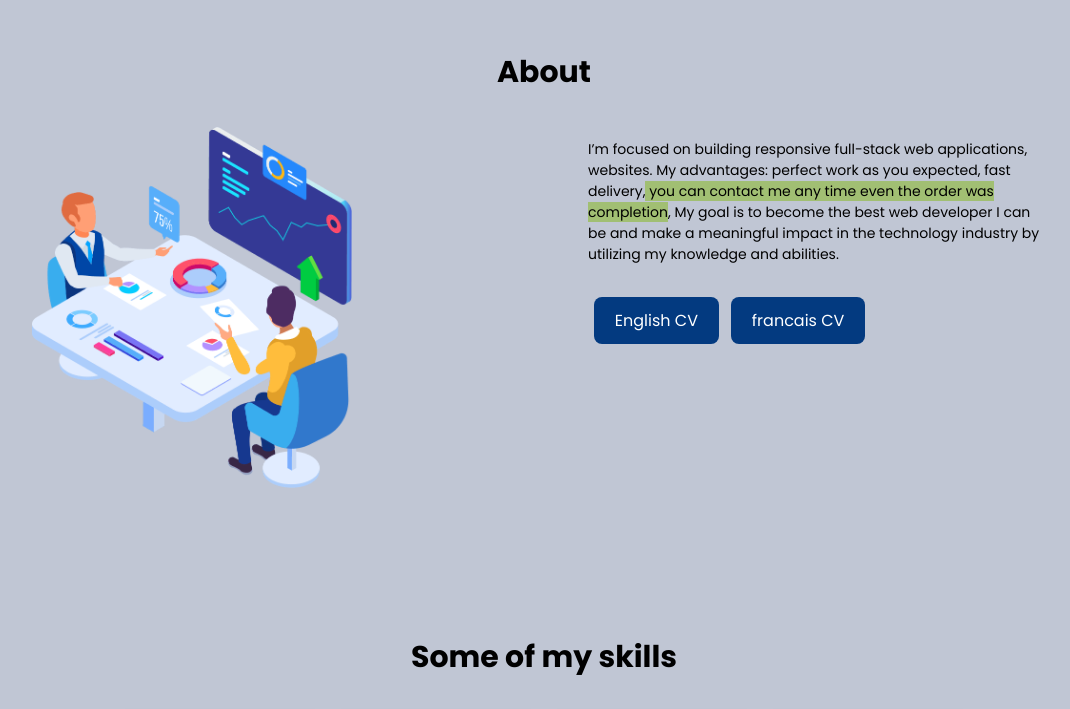
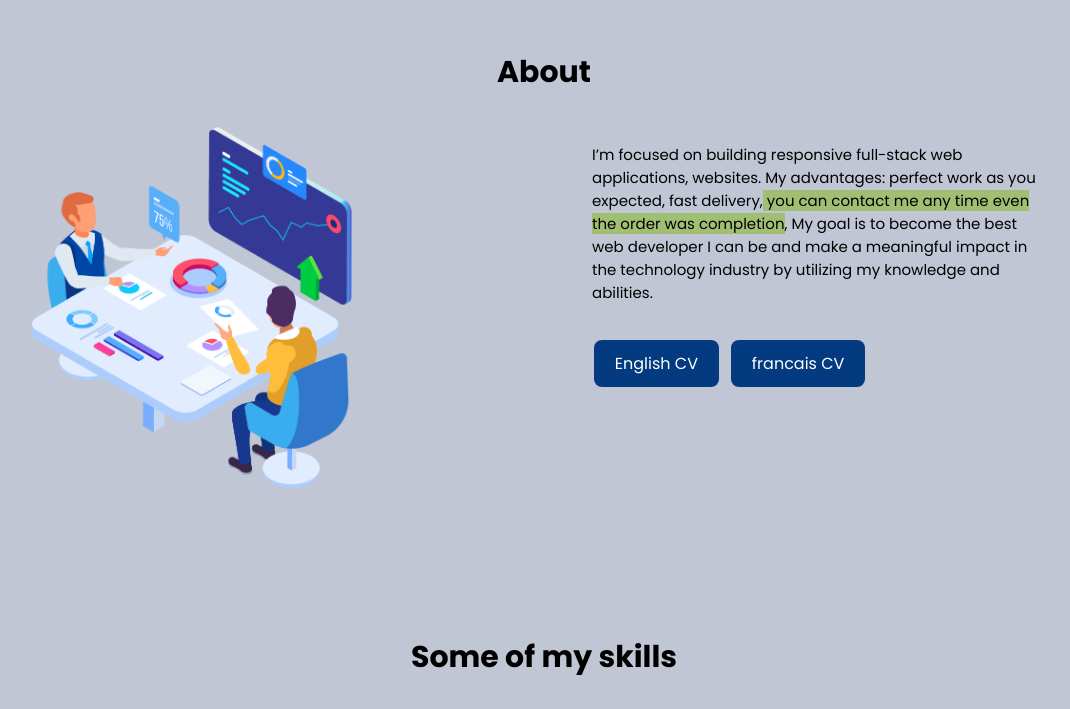
Before and after one commit to elmehditouilc/po, a plain HTML site: page index.html in a window 1280 px wide. Shown: the part 800-1509 px from the top of the page, without its empty margins (96-1166 px from the left). Drawn offline with nearby package versions, Linux system fonts and the light colour scheme.

Commit message:
Update index.html

```diff
--- a/index.html
+++ b/index.html
@@ -80,7 +80,7 @@
                <img style="width: 320px;" src="hero-img.png" alt="sorry">
             </div>
             <div class="about-text">
-                <p style="font-size: 14px; margin: 12px;">I’m focused on building responsive full-stack web applications, websites. My advantages: perfect work as you expected, fast delivery,<span style="background-color: rgb(161, 191, 115);"> you can contact me any time even the order was completion</span>, My goal is to become the best web developer I can be and make a meaningful impact in the technology industry by utilizing my knowledge and abilities.
+                <p style="font-size: 15px; margin: 16px;">I’m focused on building responsive full-stack web applications, websites. My advantages: perfect work as you expected, fast delivery,<span style="background-color: rgb(161, 191, 115);"> you can contact me any time even the order was completion</span>, My goal is to become the best web developer I can be and make a meaningful impact in the technology industry by utilizing my knowledge and abilities.
                   </p>
                 <a style="margin-left: 18px; margin-top: 20px; margin-right: 8px;" href="english.pdf" class="btn">English CV</a>
                 <a style="margin-top: 20px; margin-right: 8px;" href="fancais.pdf" class="btn">francais CV</a>
```
